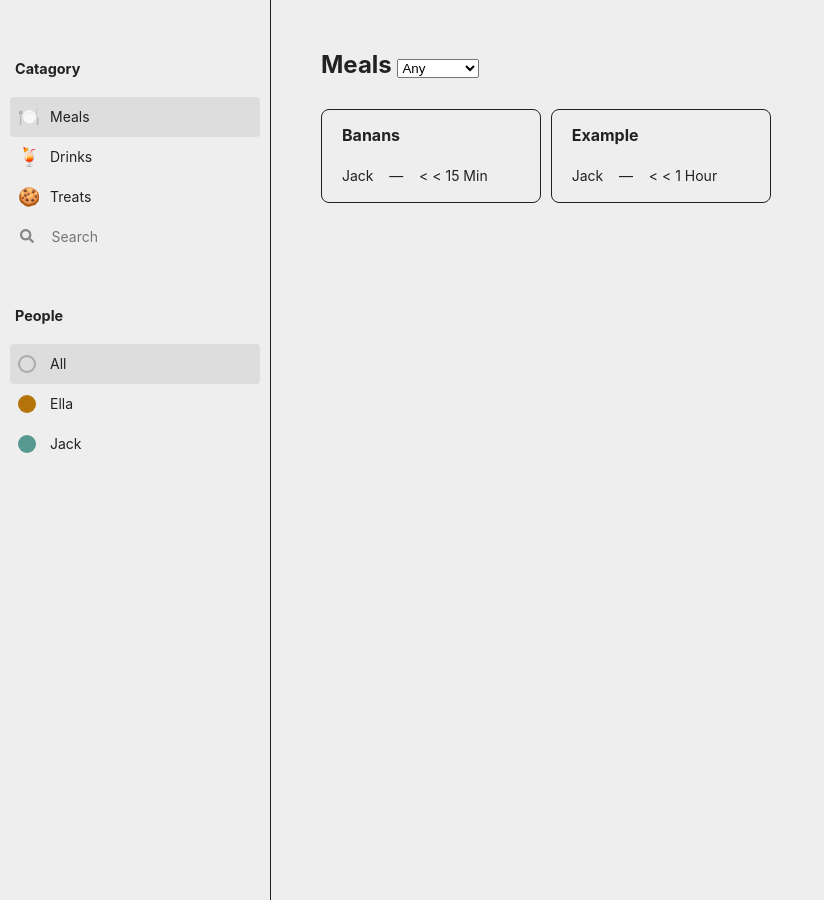
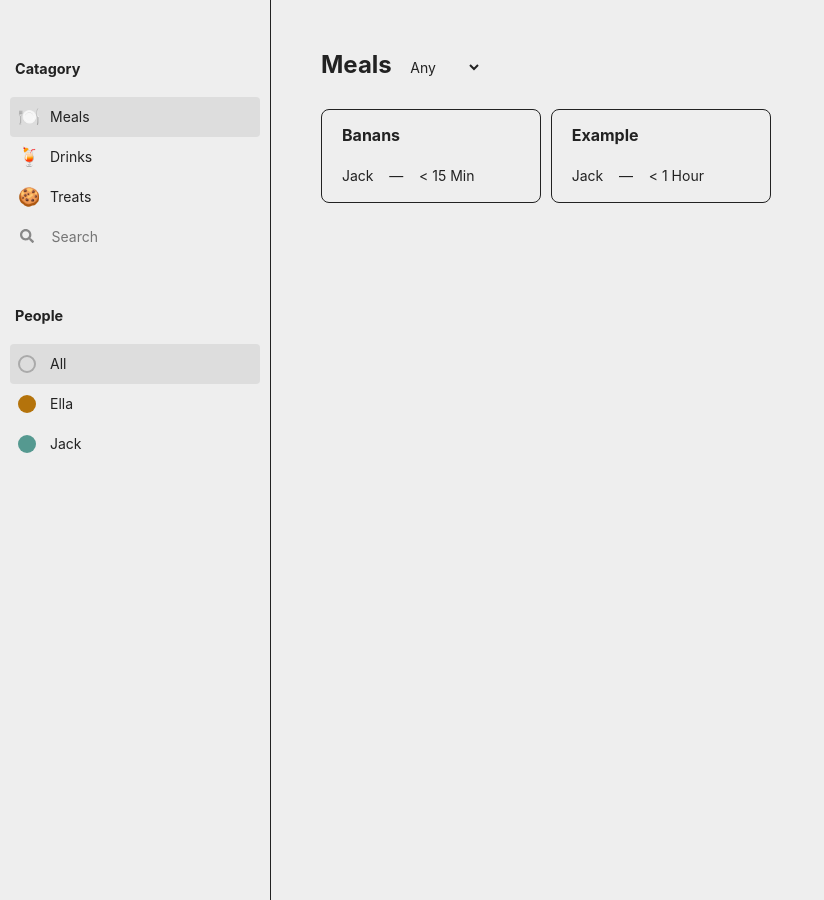
Before and after one commit to qjack001/Git-Cooking, a Jekyll site: the page built from meals.html, in a window 1280 px wide. Shown: the whole page, without its empty margins (0-824 px from the left). Built offline with Jekyll 4.4.1, drawn with Linux system fonts in a browser that asks for light colours.

Commit message:
fix time dropdown

```diff
--- a/_includes/head.html
+++ b/_includes/head.html
@@ -273,6 +273,26 @@
 		font-kerning: normal;
 	}
 
+	select
+	{
+		font-family: -apple-system, system-ui, Verdana, sans-serif;
+		text-rendering: optimizeSpeed;
+		-webkit-font-smoothing: antialiased;
+		-moz-osx-font-smoothing: grayscale;
+		-moz-font-feature-settings: "kern" 1;
+		-ms-font-feature-settings: "kern" 1;
+		-o-font-feature-settings: "kern" 1;
+		-webkit-font-feature-settings: "kern" 1;
+		font-feature-settings: "kern" 1;
+		font-kerning: normal;
+		color: inherit;
+		background: transparent;
+		border: none;
+		outline: none;
+		padding-left: 1ch;
+		font-size: 14px;
+	}
+
 	@keyframes rotate
 	{
 		from { transform: rotate(0deg); }
--- a/drinks.html
+++ b/drinks.html
@@ -5,9 +5,9 @@ select: drinks
 ---
 
 <h2>Drinks
-<select name="time" onchange="document.getElementById(results).classList.remove('time-15', 'time-60', 'time-60-plus', 'time-1-day'); document.getElementById(results).classList.add(this.value);">
+<select name="time" onchange="document.getElementById('results').classList.remove('time-15', 'time-60', 'time-60-plus', 'time-1-day'); document.getElementById('results').classList.add(this.value);">
 	<option selected value="time-any">Any</option>
-	<option value="time-15">&lt; 15 min></option>
+	<option value="time-15">&lt; 15 min</option>
 	<option value="time-60">&lt; 1 hour</option>
 	<option value="time-60-plus">1+ hour</option>
 	<option value="time-1-day">1+ day</option>
@@ -17,7 +17,7 @@ select: drinks
 	{% for post in site.categories.drinks %}
 		<a class="recipe {{ post.author | downcase }} {% if post.time <= 15 %}time-15{% elsif post.time <= 60 %}time-60{% elsif post.time < 1000 %}time-60-plus{% else %}time-1-day{% endif %}" href="/Git-Cooking{{ post.url }}">
 			<h4>{{ post.title }}</h4>
-			<p>{{ post.author }} &nbsp;&nbsp; — &nbsp;&nbsp; &lt; {% if post.time <= 15 %}&lt; 15 min{% elsif post.time <= 60 %}&lt; 1 hour{% elsif post.time < 1000 %}1+ hour{% else %}1+ day{% endif %}</p>
+			<p>{{ post.author }} &nbsp;&nbsp; — &nbsp;&nbsp; {% if post.time <= 15 %}&lt; 15 min{% elsif post.time <= 60 %}&lt; 1 hour{% elsif post.time < 1000 %}1+ hour{% else %}1+ day{% endif %}</p>
 		</a>
 	{% endfor %}
 </div>
--- a/meals.html
+++ b/meals.html
@@ -5,9 +5,9 @@ select: meals
 ---
 
 <h2>Meals
-<select name="time" onchange="document.getElementById(results).classList.remove('time-15', 'time-60', 'time-60-plus', 'time-1-day'); document.getElementById(results).classList.add(this.value);">
+<select name="time" onchange="document.getElementById('results').classList.remove('time-15', 'time-60', 'time-60-plus', 'time-1-day'); document.getElementById('results').classList.add(this.value);">
 	<option selected value="time-any">Any</option>
-	<option value="time-15">&lt; 15 min></option>
+	<option value="time-15">&lt; 15 min</option>
 	<option value="time-60">&lt; 1 hour</option>
 	<option value="time-60-plus">1+ hour</option>
 	<option value="time-1-day">1+ day</option>
@@ -17,7 +17,7 @@ select: meals
 	{% for post in site.categories.meals %}
 		<a class="recipe {{ post.author | downcase }} {% if post.time <= 15 %}time-15{% elsif post.time <= 60 %}time-60{% elsif post.time < 1000 %}time-60-plus{% else %}time-1-day{% endif %}" href="/Git-Cooking{{ post.url }}">
 			<h4>{{ post.title }}</h4>
-			<p>{{ post.author }} &nbsp;&nbsp; — &nbsp;&nbsp; &lt; {% if post.time <= 15 %}&lt; 15 min{% elsif post.time <= 60 %}&lt; 1 hour{% elsif post.time < 1000 %}1+ hour{% else %}1+ day{% endif %}</p>
+			<p>{{ post.author }} &nbsp;&nbsp; — &nbsp;&nbsp; {% if post.time <= 15 %}&lt; 15 min{% elsif post.time <= 60 %}&lt; 1 hour{% elsif post.time < 1000 %}1+ hour{% else %}1+ day{% endif %}</p>
 		</a>
 	{% endfor %}
 </div>
--- a/treats.html
+++ b/treats.html
@@ -5,9 +5,9 @@ select: treats
 ---
 
 <h2>Treats
-<select name="time" onchange="document.getElementById(results).classList.remove('time-15', 'time-60', 'time-60-plus', 'time-1-day'); document.getElementById(results).classList.add(this.value);">
+<select name="time" onchange="document.getElementById('results').classList.remove('time-15', 'time-60', 'time-60-plus', 'time-1-day'); document.getElementById('results').classList.add(this.value);">
 	<option selected value="time-any">Any</option>
-	<option value="time-15">&lt; 15 min></option>
+	<option value="time-15">&lt; 15 min</option>
 	<option value="time-60">&lt; 1 hour</option>
 	<option value="time-60-plus">1+ hour</option>
 	<option value="time-1-day">1+ day</option>
@@ -17,7 +17,7 @@ select: treats
 	{% for post in site.categories.treats %}
 		<a class="recipe {{ post.author | downcase }} {% if post.time <= 15 %}time-15{% elsif post.time <= 60 %}time-60{% elsif post.time < 1000 %}time-60-plus{% else %}time-1-day{% endif %}" href="/Git-Cooking{{ post.url }}">
 			<h4>{{ post.title }}</h4>
-			<p>{{ post.author }} &nbsp;&nbsp; — &nbsp;&nbsp; &lt; {% if post.time <= 15 %}&lt; 15 min{% elsif post.time <= 60 %}&lt; 1 hour{% elsif post.time < 1000 %}1+ hour{% else %}1+ day{% endif %}</p>
+			<p>{{ post.author }} &nbsp;&nbsp; — &nbsp;&nbsp; {% if post.time <= 15 %}&lt; 15 min{% elsif post.time <= 60 %}&lt; 1 hour{% elsif post.time < 1000 %}1+ hour{% else %}1+ day{% endif %}</p>
 		</a>
 	{% endfor %}
 </div>
```
